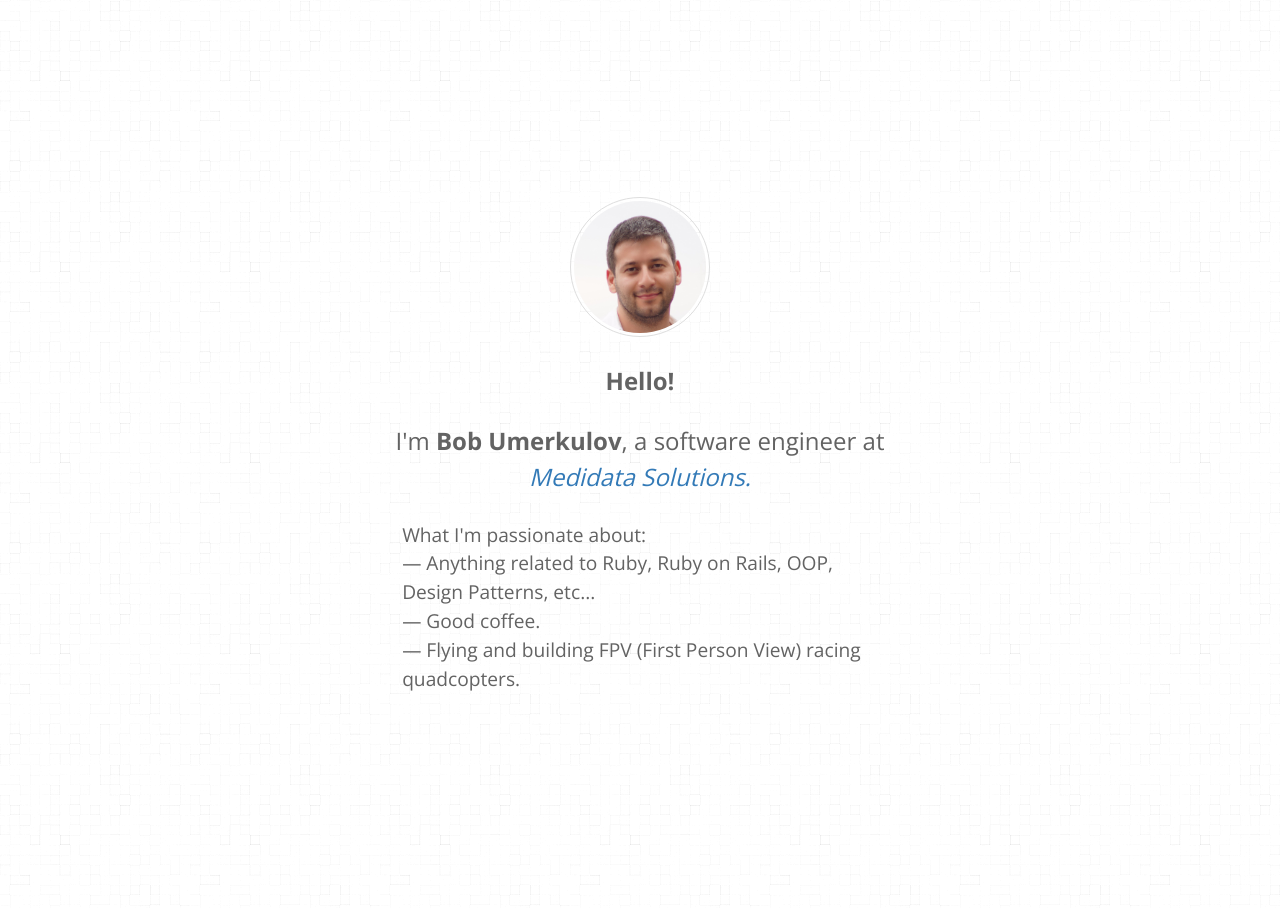
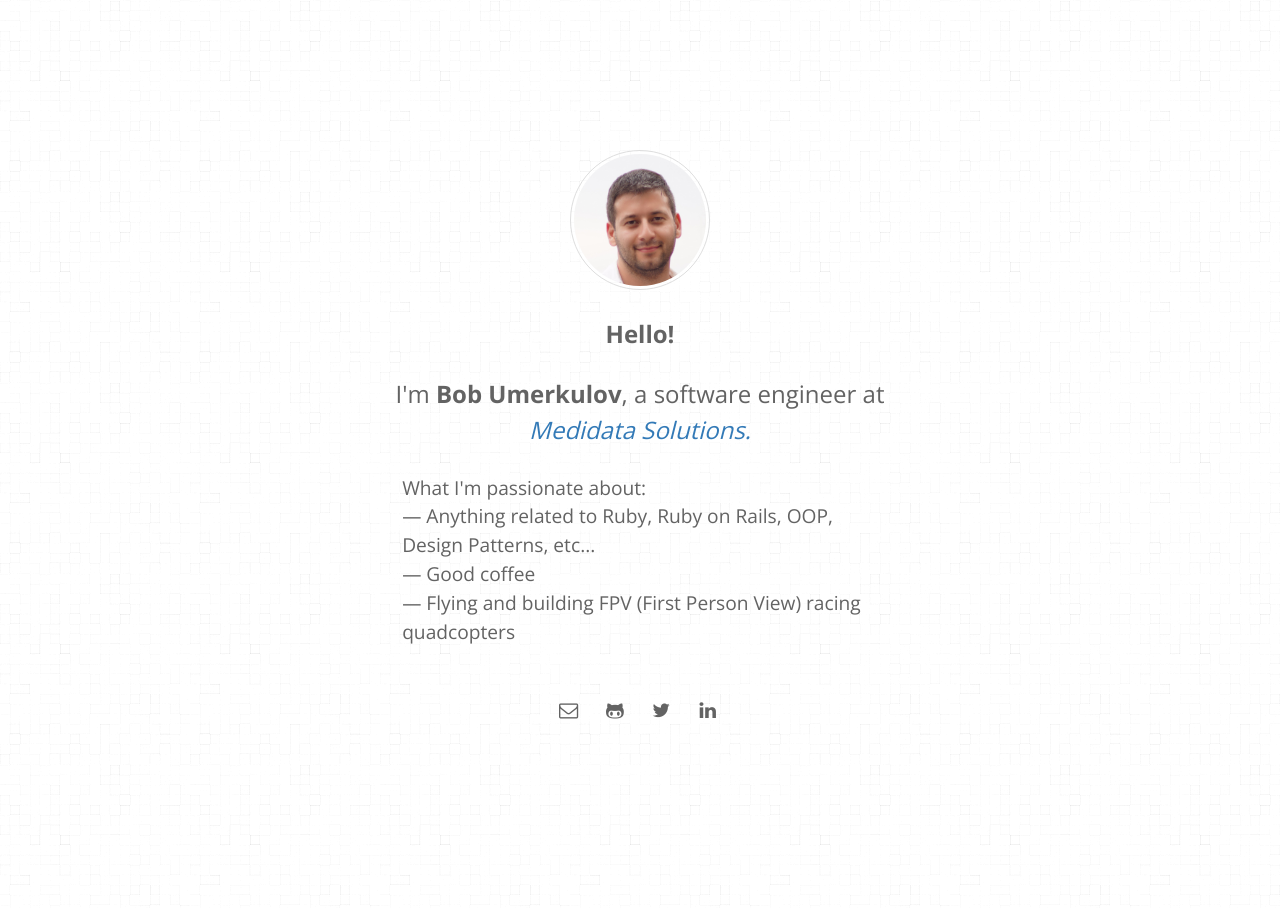
Before and after one commit to umerkulovb/umerkulovb.github.io, a Jekyll site: the page built from index.html, in a window 1280 px wide. Built offline with Jekyll 4.4.1, drawn with Linux system fonts in a browser that asks for light colours.

Commit message:
Added social links

```diff
--- a/_config.yml
+++ b/_config.yml
@@ -1,7 +1,7 @@
 title: Bob Umerkulov
 email: b.umerkulov@gmail.com
-baseurl: "/" # the subpath of your site, e.g. /blog
-url: "https://umerkulovb.github.io" # the base hostname & protocol for your site
+baseurl: "/"
+url: "https://umerkulovb.github.io"
 google_analytics: UA-82816934-1
 
 # Build settings
@@ -9,5 +9,10 @@ markdown: kramdown
 
 author:
   photo: /images/me.jpg
-  email: b.umerkulov@gmail.com
   github: https://github.com/umerkulovb
+
+social:
+  mail: "mailto:b.umerkulov@gmail.com"
+  github: "https://github.com/umerkulovb"
+  twitter: "https://twitter.com/umerkulovb"
+  linkedin: "https://linkedin.com/in/umerkulovb"
--- a/_includes/head.html
+++ b/_includes/head.html
@@ -3,7 +3,7 @@
   <meta http-equiv="X-UA-Compatible" content="IE=edge">
   <meta name="viewport" content="width=device-width, initial-scale=1">
 
-  <title>{{ site.title }} &mdash; {% if page.title %}{{ page.title }}{% endif %}</title>
+  <title>{{ site.title }} {% if page.title %} &mdash; {{ page.title }}{% endif %}</title>
   <meta name="description" content="{% if page.excerpt %}{{ page.excerpt | strip_html | strip_newlines | truncate: 160 }}{% else %}{{ site.description }}{% endif %}">
   <meta name="keywords" content="Ruby web development, agile Ruby development, Ruby on Rails web design, RoR consulting, Ruby on Rails service, RoR consultant, Ruby on Rails NYC, Ruby on Rails expertise, web agency, API, backend, development, software engineer partner">
   <meta name="author" content="Bob Umerkulov">
--- /dev/null
+++ b/_includes/social.html
@@ -0,0 +1,5 @@
+<ul class="social">
+  {% for link in site.social %}
+    <li><a href="{{ link[1] }}" target="_blank"><i class="icon icon-{{ link[0] }}"></i></a></li>
+  {% endfor %}
+</ul>
--- /dev/null
+++ b/_sass/_icons.scss
@@ -0,0 +1,45 @@
+$icons-family: 'umerkulovb';
+$icons-path: '../fonts/';
+
+@font-face {
+  font-family: $icons-family;
+  src: url('#{$icons-path}#{$icons-family}.eot?23677972');
+  src: url('#{$icons-path}#{$icons-family}.eot?23677972#iefix') format('embedded-opentype'),
+       url('#{$icons-path}#{$icons-family}.woff?23677972') format('woff'),
+       url('#{$icons-path}#{$icons-family}.ttf?23677972') format('truetype'),
+       url('#{$icons-path}#{$icons-family}.svg?23677972#fontello') format('svg');
+  font-weight: normal;
+  font-style: normal;
+}
+
+[class^="icon-"]:before, [class*=" icon-"]:before {
+  font-family: $icons-family;
+  font-style: normal;
+  font-weight: normal;
+  speak: none;
+
+  display: inline-block;
+  width: 1em;
+  margin-right: .2em;
+  text-align: center;
+
+  font-variant: normal;
+  text-transform: none;
+  -webkit-font-smoothing: antialiased;
+  -moz-osx-font-smoothing: grayscale;
+}
+
+.icon-doc:before { content: '\e800'; }
+.icon-mail:before { content: '\e801'; }
+.icon-twitter:before { content: '\f099'; }
+.icon-github-circled:before { content: '\f09b'; }
+.icon-mail-alt:before { content: '\f0e0'; }
+.icon-linkedin:before { content: '\f0e1'; }
+.icon-doc-text:before { content: '\f0f6'; }
+.icon-github:before { content: '\f113'; }
+.icon-youtube-squared:before { content: '\f166'; }
+.icon-youtube:before { content: '\f167'; }
+.icon-youtube-play:before { content: '\f16a'; }
+.icon-diamond:before { content: '\f219'; }
+.icon-twitter-squared:before { content: '\f304'; }
+.icon-linkedin-squared:before { content: '\f30c'; }
--- a/_sass/_layout.scss
+++ b/_sass/_layout.scss
@@ -26,3 +26,23 @@ body {
 h1, h2, h3, h4, h5, h6 {
   font-family: $base-font-family;
 }
+
+.social {
+  padding: $base-spacing 0;
+
+  li {
+    display: inline-block;
+    padding: 0 ($base-spacing/2.5);
+
+    a {
+      color: $base-font-color;
+      transition: all 0.3s ease 0s;
+
+      &:hover, &:active, &:focus {
+        color: $primary-color;
+      }
+    }
+
+    i { font-size: 1.2em; }
+  }
+}
--- a/_sass/main.scss
+++ b/_sass/main.scss
@@ -1,6 +1,7 @@
 @import "grid";
 @import "variables";
 @import "layout";
+@import "icons";
 
 .hero {
   text-align: center;
--- a/index.html
+++ b/index.html
@@ -12,9 +12,11 @@ layout: default
     <div class="hero-inner">
       <h4>What I'm passionate about:</br>
         — Anything related to Ruby, Ruby on Rails, OOP, Design Patterns, etc... </br>
-        — Good coffee. </br>
-        — Flying and building FPV (First Person View) racing quadcopters.
+        — Good coffee </br>
+        — Flying and building FPV (First Person View) racing quadcopters
       </h4>
     </div>
+
+    {% include social.html %}
   </div>
 </div>
```
Also changed, not shown: fonts/umerkulovb.ttf (added), fonts/umerkulovb.woff (added), 2 other files.
